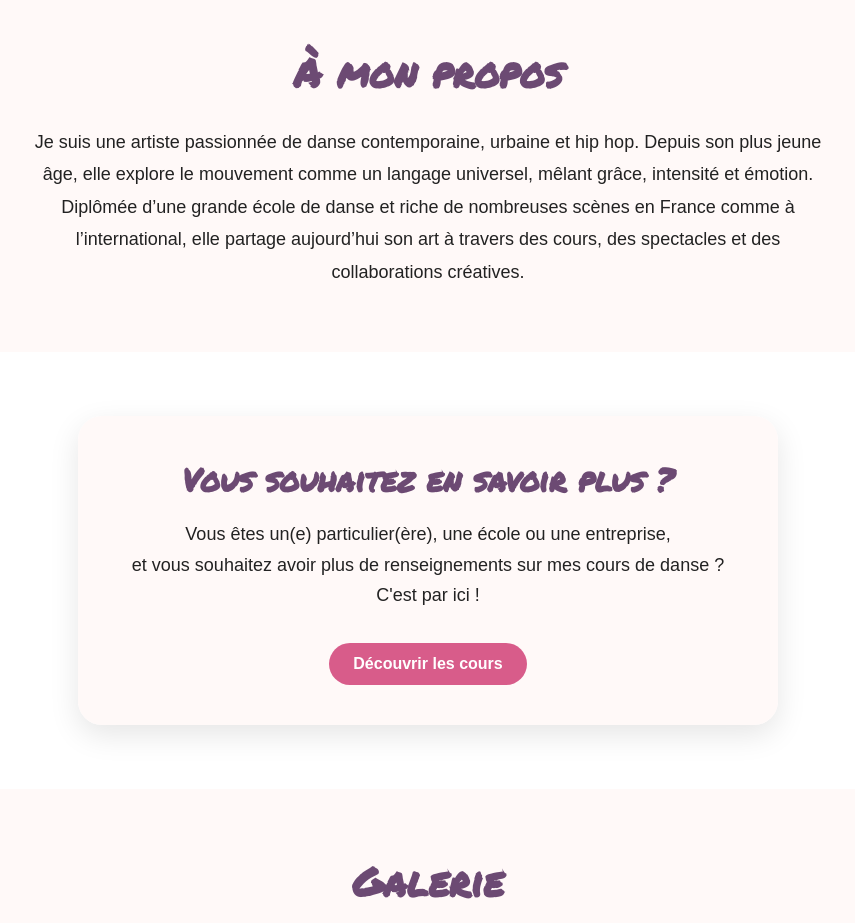
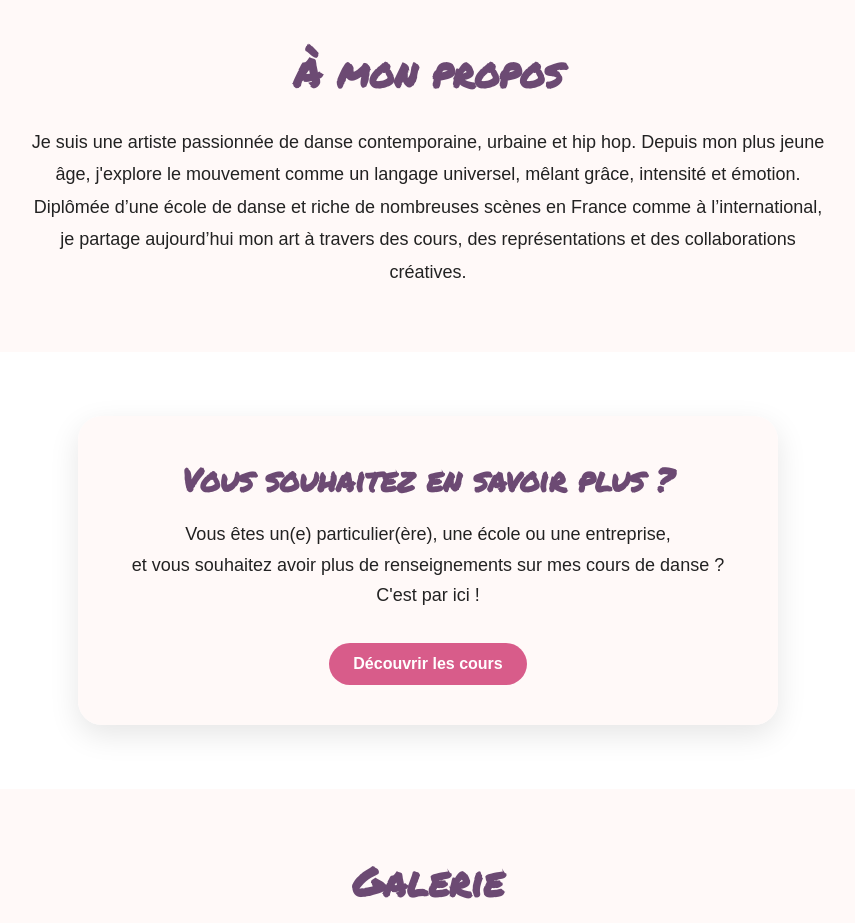
Before and after one commit to Centralwebagency/eli-dance, a plain HTML site: page index.html in a window 1280 px wide. Shown: the part 820-1743 px from the top of the page, without its empty margins (212-1067 px from the left). Drawn offline with Linux system fonts and the light colour scheme; a web font is replaced by a local one.

Commit message:
modification bio

```diff
--- a/index.html
+++ b/index.html
@@ -57,7 +57,7 @@
         <section class="bio reveal">
             <div class="container">
             <h2>À mon propos</h2>
-            <p>Je suis une artiste passionnée de danse contemporaine, urbaine et hip hop. Depuis son plus jeune âge, elle explore le mouvement comme un langage universel, mêlant grâce, intensité et émotion. Diplômée d’une grande école de danse et riche de nombreuses scènes en France comme à l’international, elle partage aujourd’hui son art à travers des cours, des spectacles et des collaborations créatives.</p>
+            <p>Je suis une artiste passionnée de danse contemporaine, urbaine et hip hop. Depuis mon plus jeune âge, j'explore le mouvement comme un langage universel, mêlant grâce, intensité et émotion. Diplômée d’une école de danse et riche de nombreuses scènes en France comme à l’international, je partage aujourd’hui mon art à travers des cours, des représentations et des collaborations créatives.</p>
             </div>
         </section>
 
```
